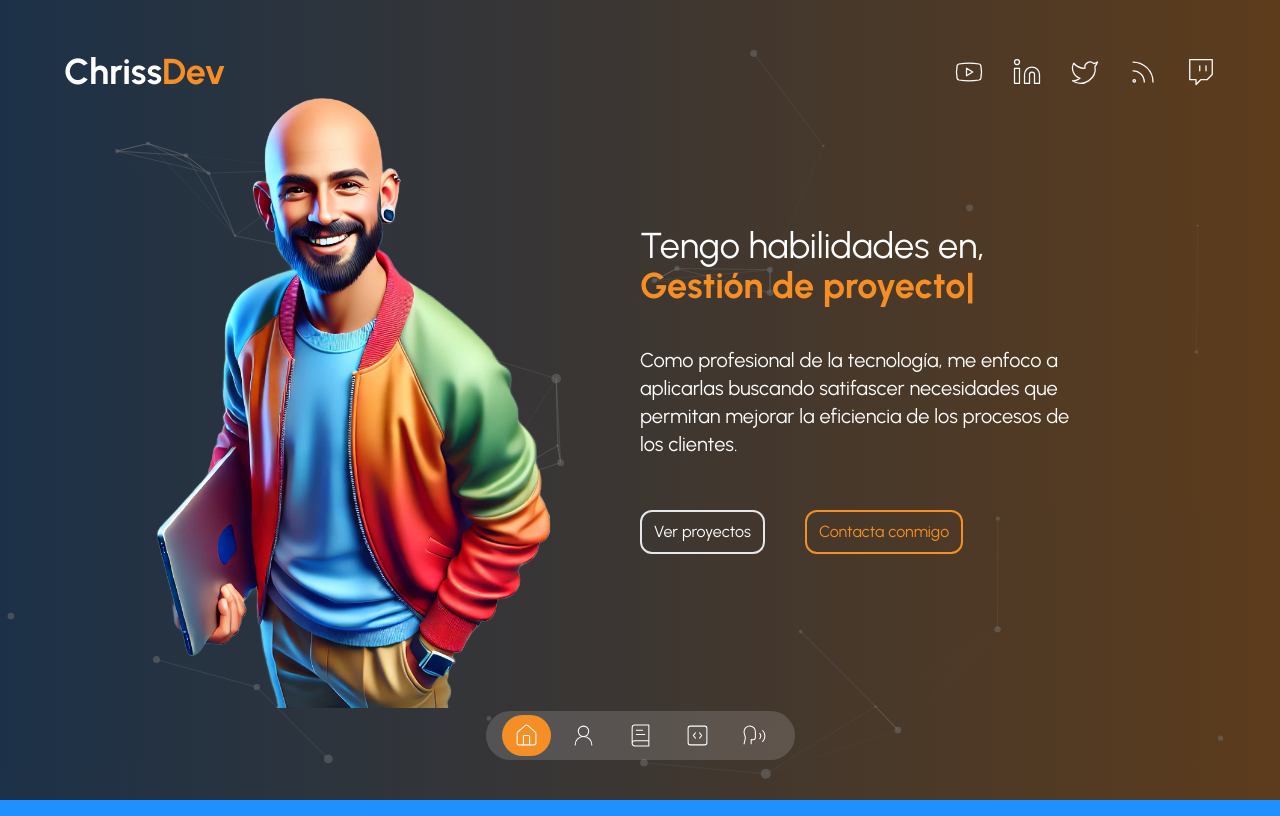
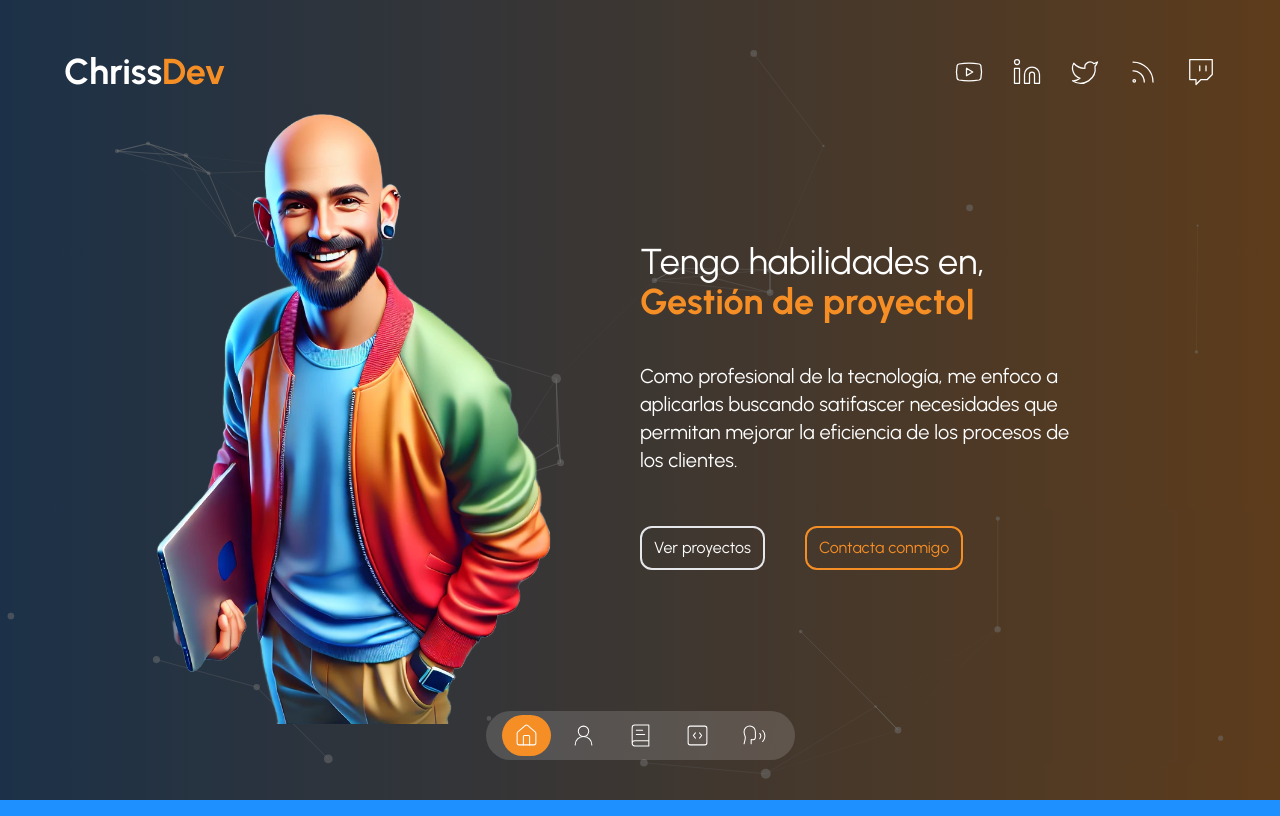
Before and after one commit to christiaanvaliente/portafolio, a Next.js app: page / in a window 1280 px wide. Built offline with nearby package versions, Linux system fonts and the light colour scheme.

Commit message:
Actualizar introduction.tsx mt 4

```diff
--- a/components/introduction.tsx
+++ b/components/introduction.tsx
@@ -5,7 +5,7 @@ import { TypeAnimation } from 'react-type-animation';
 const Introduction = () => {
     return (
         <div className="z-20 w-full bg-darkBg/60">
-            <div className="z-20 grid items-center h-full p-6 py-20 md:py-0 md:grid-cols-2">
+            <div className="z-20 grid items-center h-full p-6 py-20 md:py-0 md:grid-cols-2 mt-4">
                 <Image src="/avatar marca personal home sf.png" priority width="800" height="800" alt="Avatar" />
                 <div className="flex flex-col justify-center max-w-md">
                     <h1 className="mb-5 text-2xl leading-tight text-center md:text-left md:text-4xl md:mb-10">Tengo habilidades en, <br />
```
